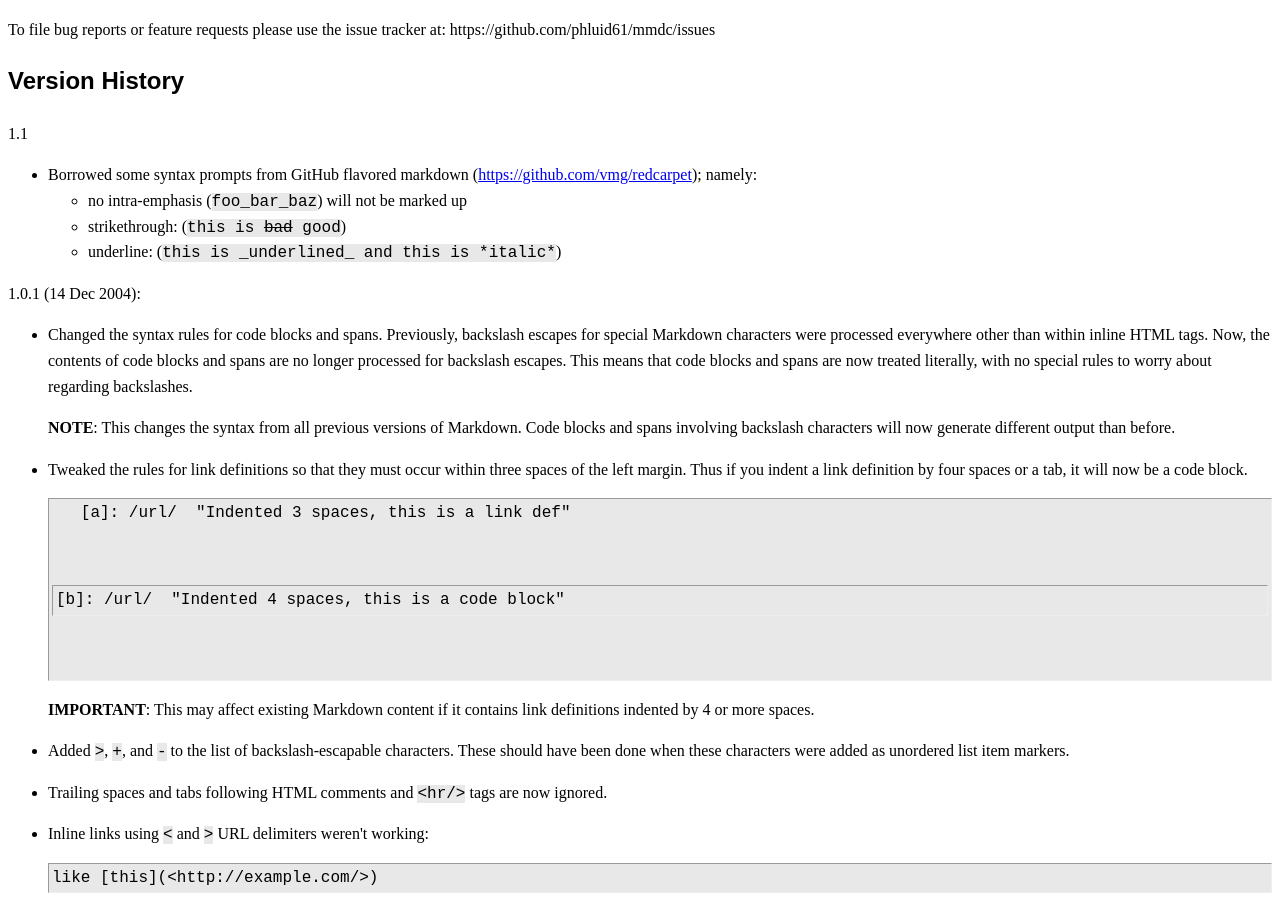
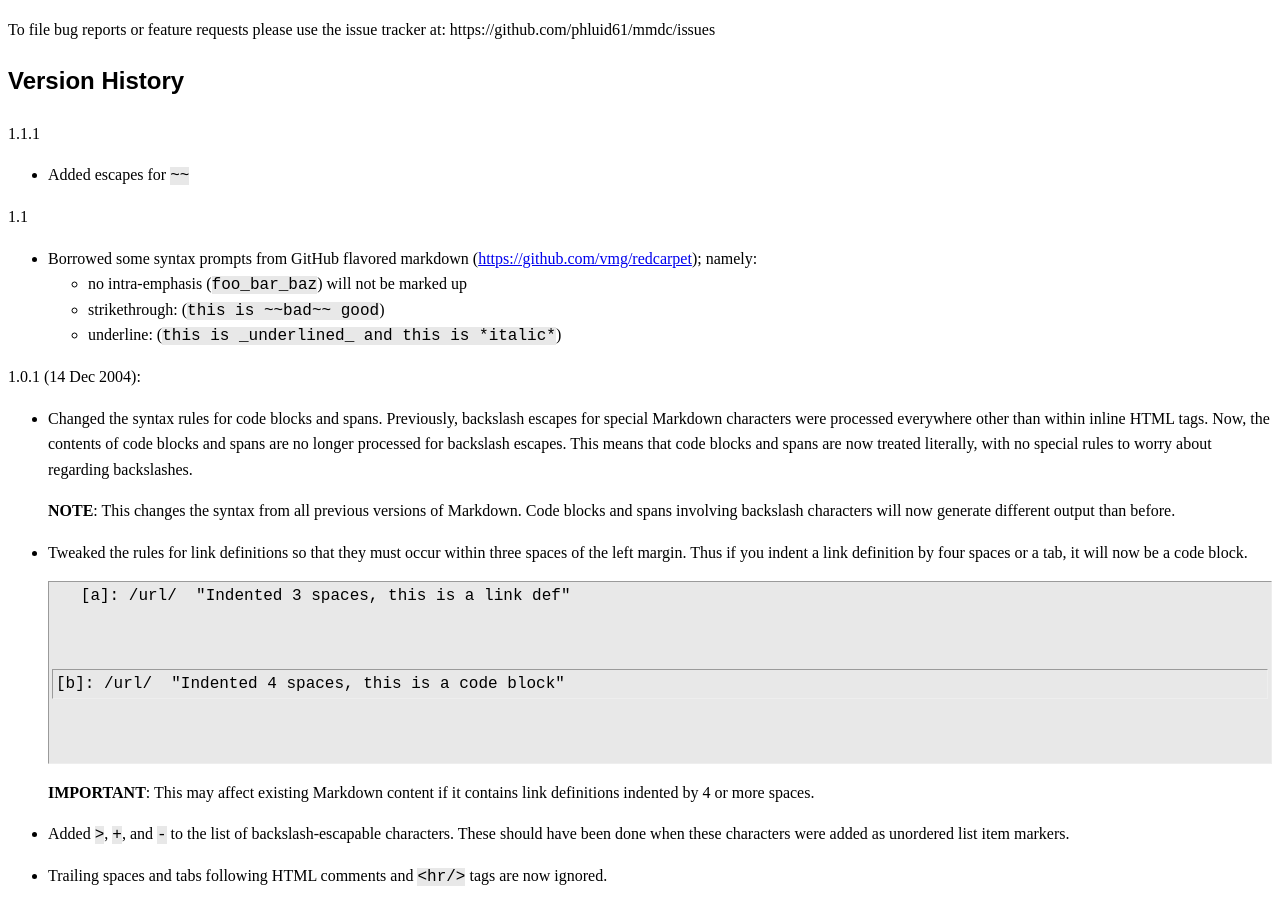
Before and after one commit to QUTlib/mmdc, a plain HTML site: page index.html in a window 1280 px wide. Shown: the part 2553-3455 px from the top of the page. Drawn offline with Linux system fonts and the light colour scheme.

Commit message:
update for v1.1.1
now escapes ~~strike~~ properly

```diff
--- a/index.html
+++ b/index.html
@@ -168,6 +168,12 @@ https://github.com/phluid61/mmdc/issues</p>
 
 <h2>Version History</h2>
 
+<p>1.1.1</p>
+
+<ul>
+<li>Added escapes for <code>~~</code></li>
+</ul>
+
 <p>1.1</p>
 
 <ul>
@@ -175,7 +181,7 @@ https://github.com/phluid61/mmdc/issues</p>
 (<a href="https://github.com/vmg/redcarpet">https://github.com/vmg/redcarpet</a>); namely:
 <ul>
 <li>no intra-emphasis (<code>foo_bar_baz</code>) will not be marked up</li>
-<li>strikethrough: (<code>this is <s>bad</s> good</code>)</li>
+<li>strikethrough: (<code>this is ~~bad~~ good</code>)</li>
 <li>underline: (<code>this is _underlined_ and this is *italic*</code>)</li>
 </ul></li>
 </ul>
```
